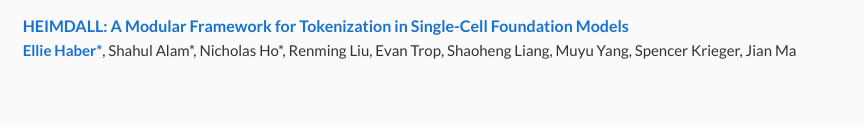
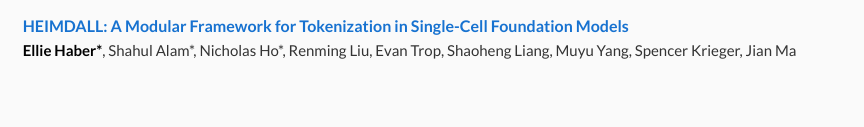
Before and after one commit to elliehaber07/elliehaber07.github.io, a plain HTML site: page index.html in a window 1280 px wide. Shown: the part 673-800 px from the top of the page, 296-1160 px from the left. Drawn offline with nearby package versions, Linux system fonts and the light colour scheme.

Commit message:
Update wip_stylesheet.css

```diff
--- a/wip_stylesheet.css
+++ b/wip_stylesheet.css
@@ -134,7 +134,7 @@
 
   /* Example: highlight for the authors' names */
   .author-highlight {
-    color: #1772d0;  /* brand color or any strong accent color */
+    color: #000000;  /* brand color or any strong accent color */
     font-weight: 700;
   }
 
```
